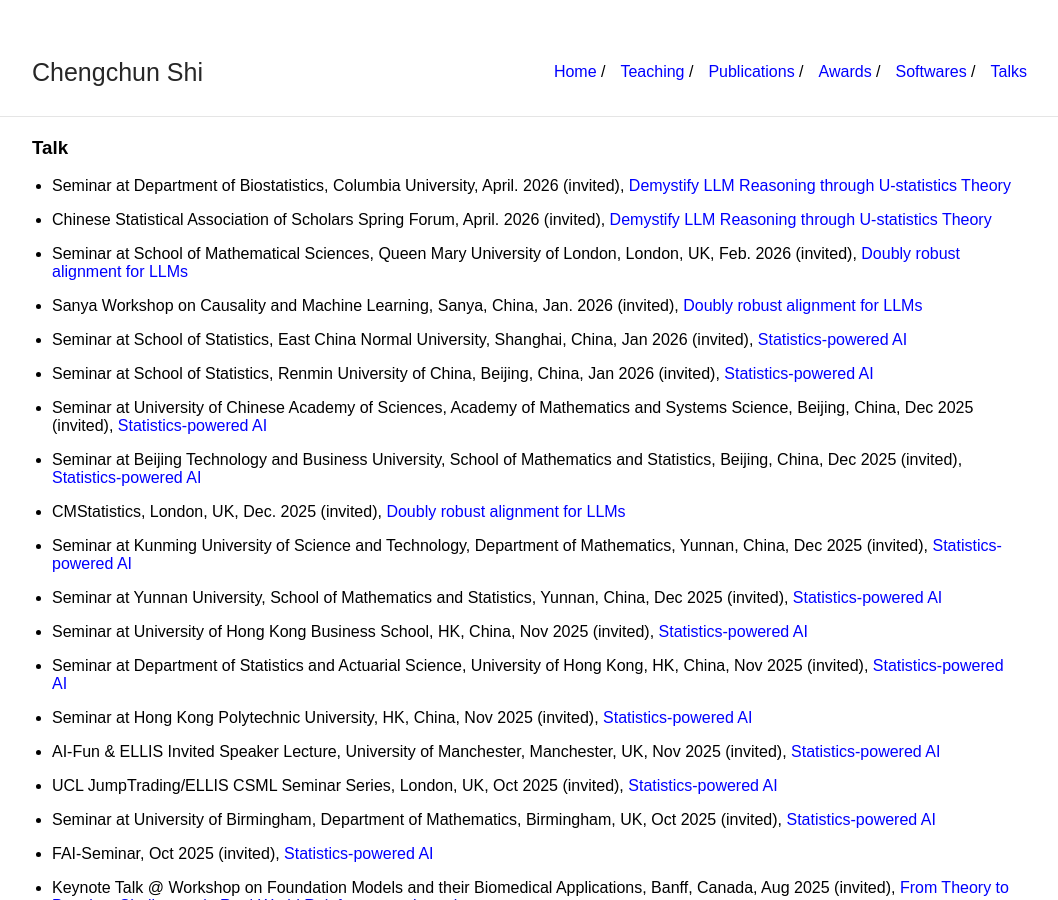
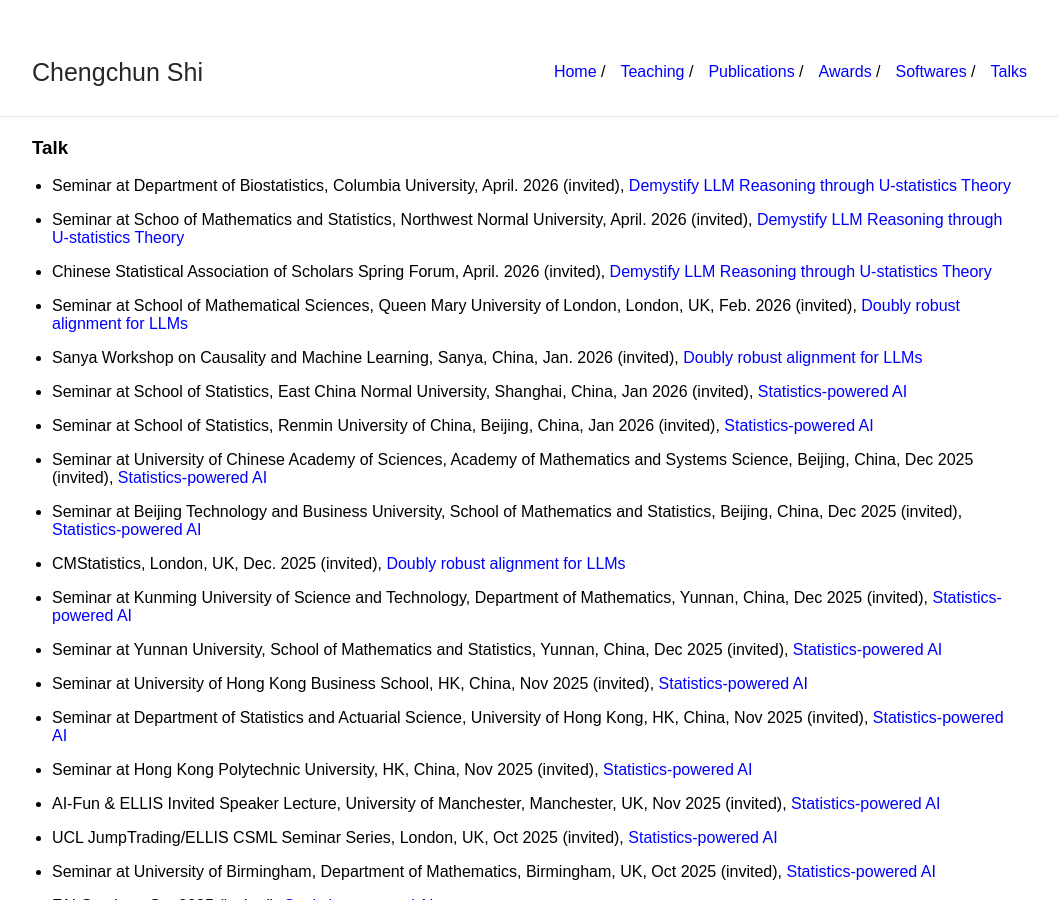
Before and after one commit to callmespring/callmespring.github.io, a Jekyll site: the page built from talk.md, in a window 1280 px wide and 900 px high. Shown: the whole window, without its empty margins (108-1166 px from the left). Built offline with Jekyll 4.4.1, drawn with Linux system fonts in a browser that asks for light colours.

Commit message:
Update talk.md

```diff
--- a/talk.md
+++ b/talk.md
@@ -6,6 +6,8 @@ title: Talk
 ### Talk
 
 * Seminar at Department of Biostatistics, Columbia University, April. 2026 (invited), [Demystify LLM Reasoning through U-statistics Theory](./slides/GRPO.pdf)
+
+* Seminar at Schoo of Mathematics and Statistics, Northwest Normal University, April. 2026 (invited), [Demystify LLM Reasoning through U-statistics Theory](./slides/GRPO.pdf)
 
 * Chinese Statistical Association of Scholars Spring Forum, April. 2026 (invited), [Demystify LLM Reasoning through U-statistics Theory](./slides/GRPO.pdf)
 
```
